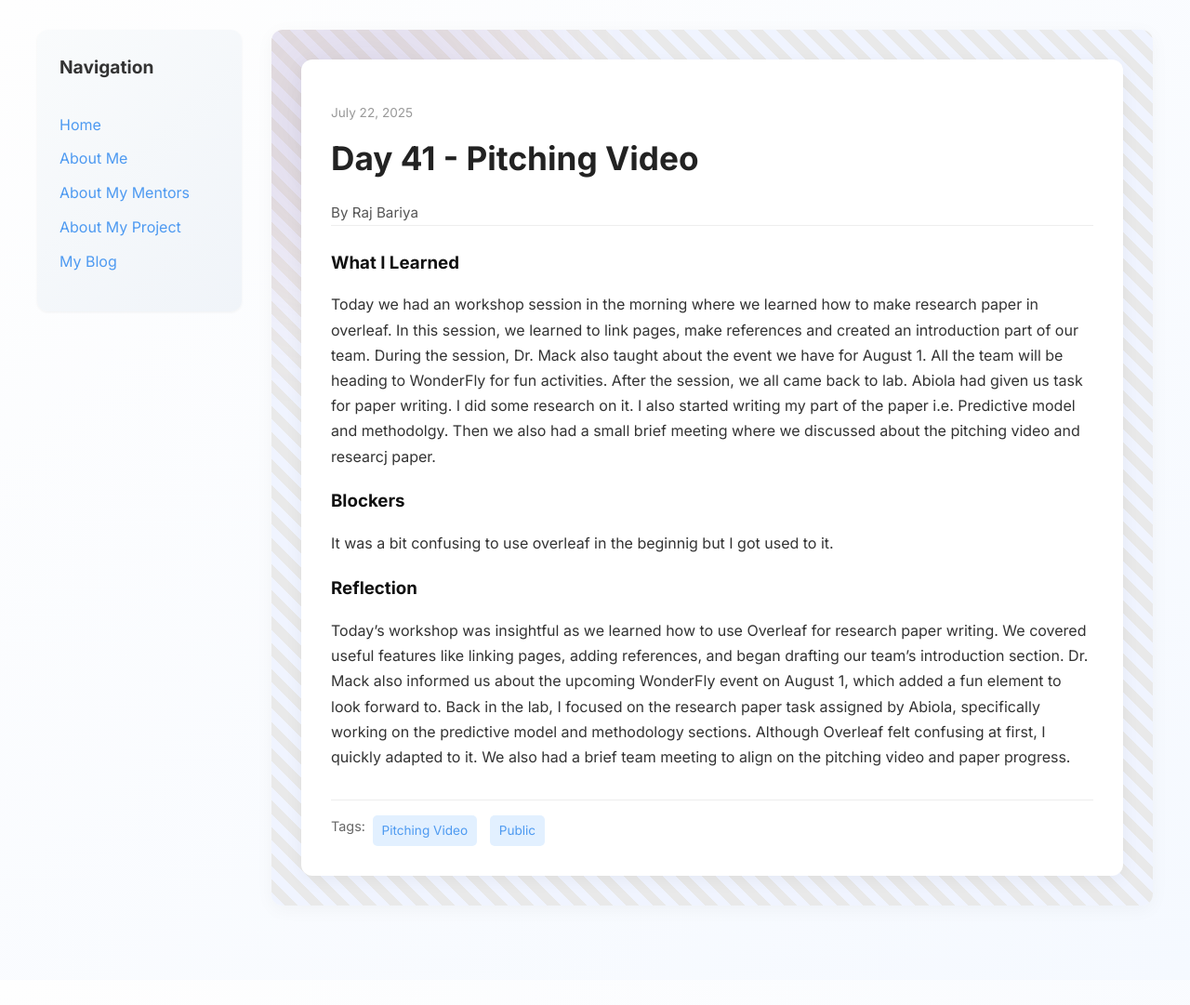
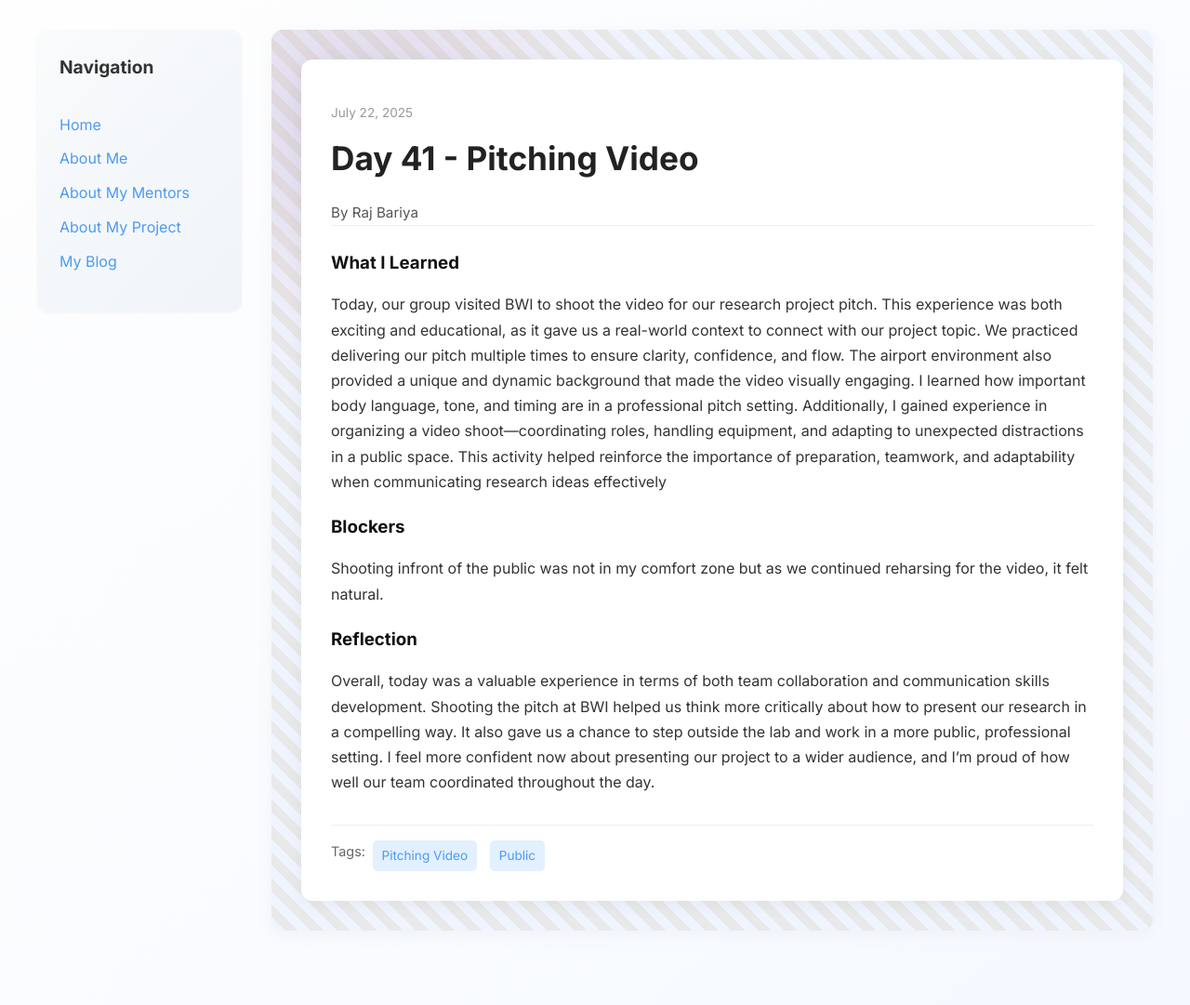
Before and after one commit to rajbariyaa/rajbariyaa.github.io, a Jekyll site: the page built from _posts/2025-07-22-day-41.md, in a window 1280 px wide. Shown: the whole page at 93% size. Built offline with Jekyll 4.4.1, drawn with Linux system fonts in a browser that asks for light colours; before the commit the page ends 1054 px from its top, so only the background shows below that.

Commit message:
Update 2025-07-22-day-41.md

```diff
--- a/_posts/2025-07-22-day-41.md
+++ b/_posts/2025-07-22-day-41.md
@@ -6,11 +6,10 @@ author: Raj Bariya
 permalink: /day41.html
 tags: ["Pitching Video", "Public"]
 what_i_learned: |
-  Today we had an workshop session in the morning where we learned how to make research paper in overleaf. In this session, we learned to link pages, make references and created an introduction part of our team. During the session, Dr. Mack also taught about the event we have for August 1. All the team will be heading to WonderFly for fun activities. After the session, we all came back to lab. Abiola had given us task for paper writing. I did some research on it. I also started writing my part of the paper i.e. Predictive model and methodolgy. Then we also had a small brief meeting where we discussed about the pitching video and researcj paper.
+  Today, our group visited BWI to shoot the video for our research project pitch. This experience was both exciting and educational, as it gave us a real-world context to connect with our project topic. We practiced delivering our pitch multiple times to ensure clarity, confidence, and flow. The airport environment also provided a unique and dynamic background that made the video visually engaging. I learned how important body language, tone, and timing are in a professional pitch setting. Additionally, I gained experience in organizing a video shoot—coordinating roles, handling equipment, and adapting to unexpected distractions in a public space. This activity helped reinforce the importance of preparation, teamwork, and adaptability when communicating research ideas effectively
 
 blockers: |
-  It was a bit confusing to use overleaf in the beginnig but I got used to it.
-
+  Shooting infront of the public was not in my comfort zone but as we continued reharsing for the video, it felt natural.
 reflection: |
-  Today’s workshop was insightful as we learned how to use Overleaf for research paper writing. We covered useful features like linking pages, adding references, and began drafting our team’s introduction section. Dr. Mack also informed us about the upcoming WonderFly event on August 1, which added a fun element to look forward to. Back in the lab, I focused on the research paper task assigned by Abiola, specifically working on the predictive model and methodology sections. Although Overleaf felt confusing at first, I quickly adapted to it. We also had a brief team meeting to align on the pitching video and paper progress.
+  Overall, today was a valuable experience in terms of both team collaboration and communication skills development. Shooting the pitch at BWI helped us think more critically about how to present our research in a compelling way. It also gave us a chance to step outside the lab and work in a more public, professional setting. I feel more confident now about presenting our project to a wider audience, and I’m proud of how well our team coordinated throughout the day.
 ---
```
